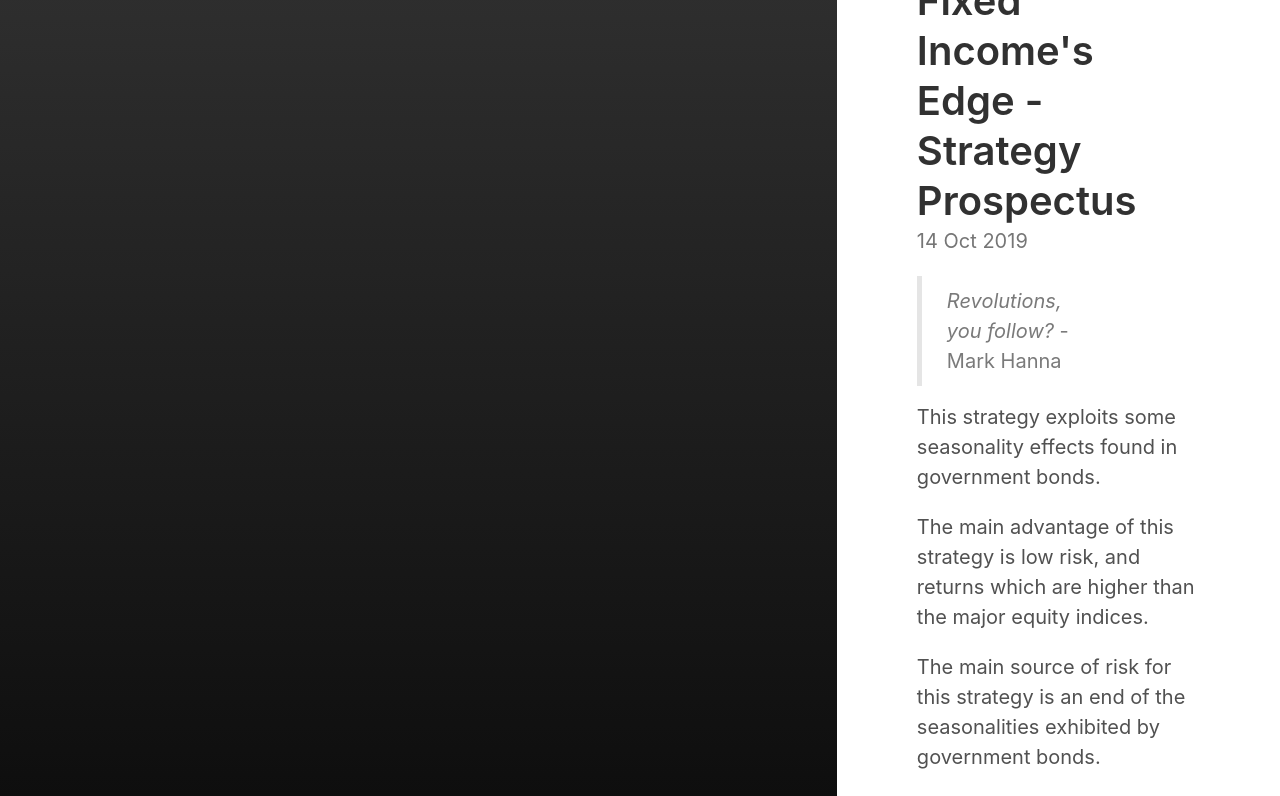
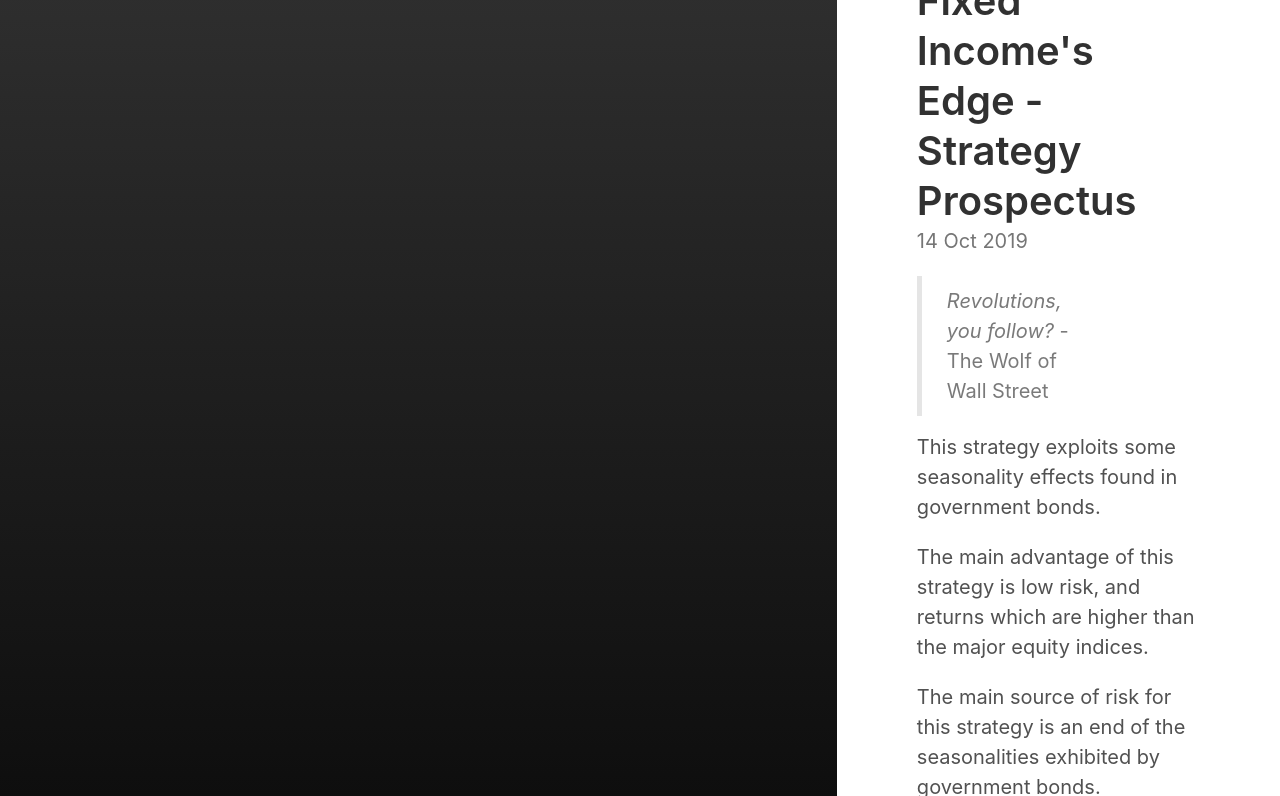
Before and after one commit to IthacaResearch/ithacaresearch.github.io, a Jekyll site: the page built from _posts/2019-10-14-Fixed-income-edge.md, in a window 1280 px wide and 900 px high, cut to the strip 104-900 px from the top of the window. Built offline with Jekyll 4.4.1, drawn with Linux system fonts in a browser that asks for light colours.

Commit message:
Update 2019-10-14-Fixed-income-edge.md

```diff
--- a/_posts/2019-10-14-Fixed-income-edge.md
+++ b/_posts/2019-10-14-Fixed-income-edge.md
@@ -5,7 +5,7 @@ tags: FixedIncomeEdge Prospectus
 excerpt_separator:  <!--more-->
 ---
 
-> _Revolutions, you follow?_ - Mark Hanna
+> _Revolutions, you follow?_ - The Wolf of Wall Street
 
 This strategy exploits some seasonality effects found in government bonds.
 
```
